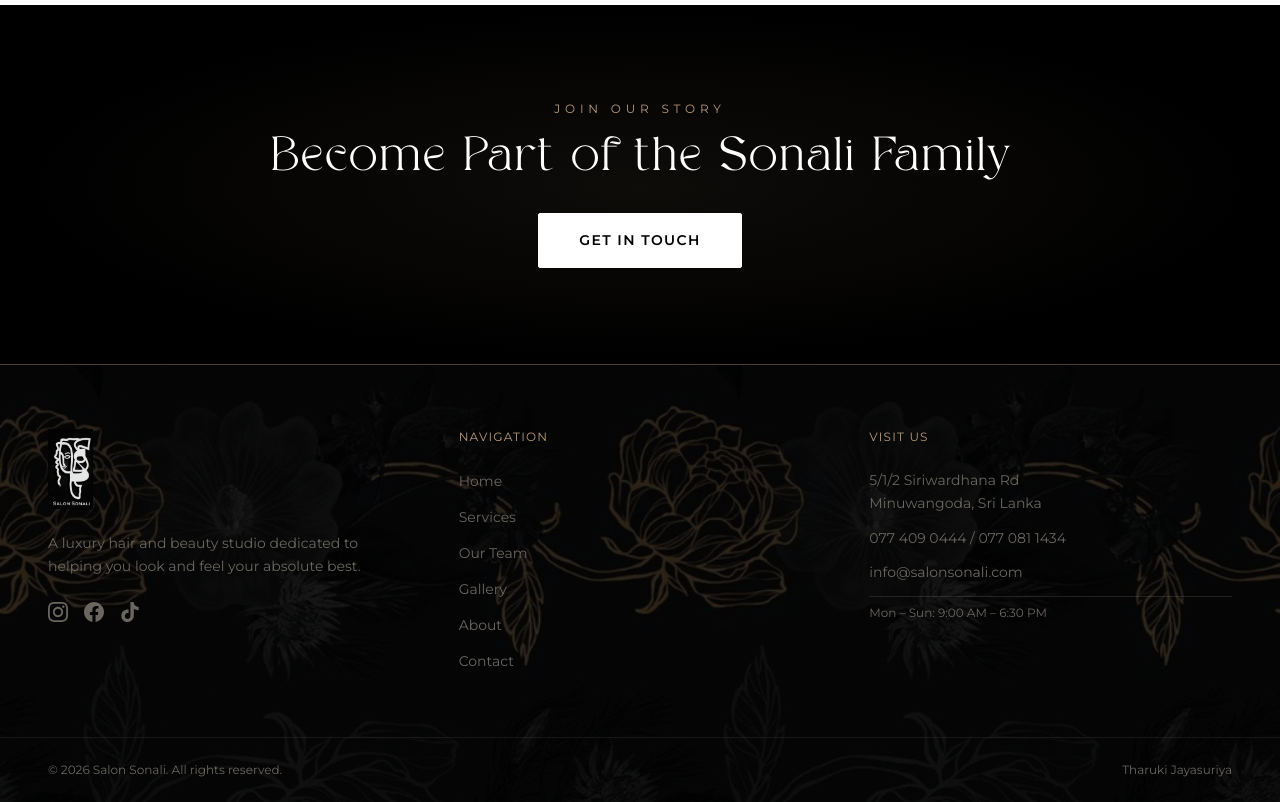
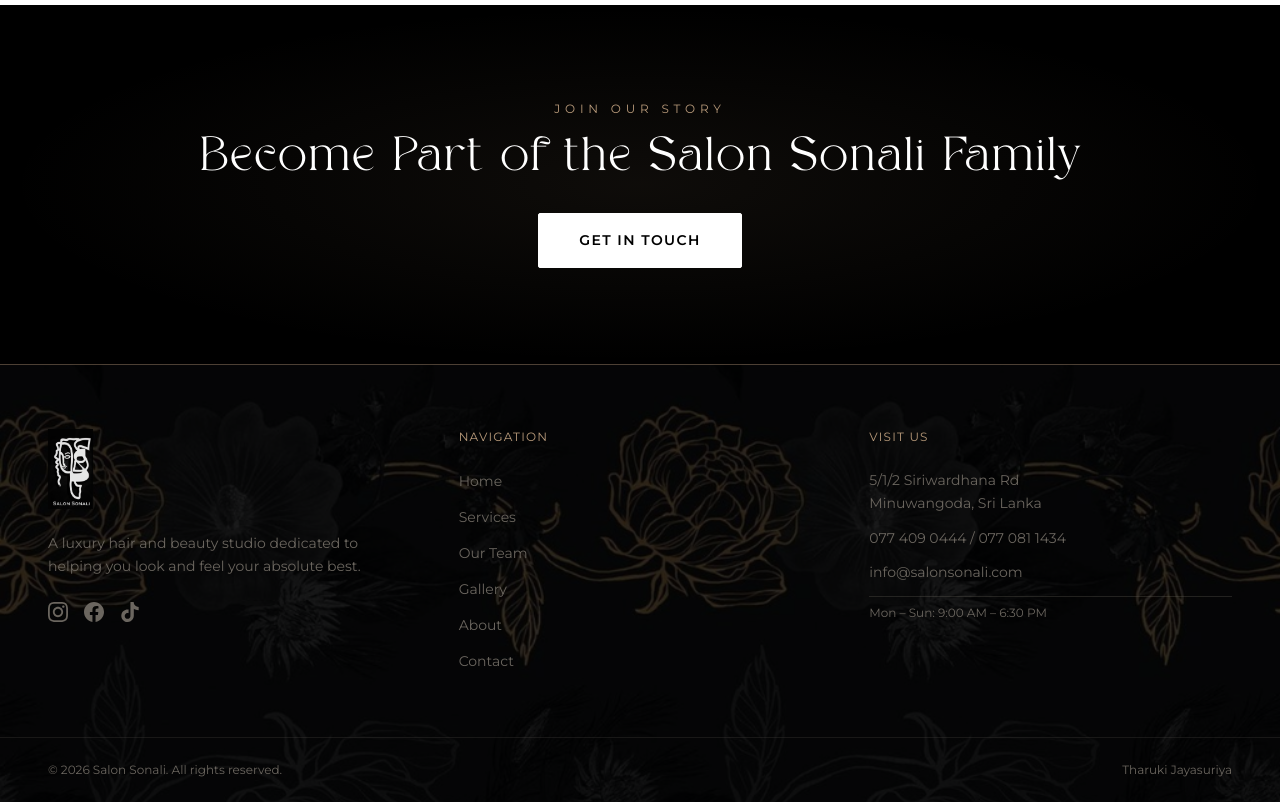
Before and after one commit to TJ-Sites/salon-sonali, a Next.js app: page /about in a window 1280 px wide. Shown: the part 2760-3562 px from the top of the page. Built offline with nearby package versions, Linux system fonts and the light colour scheme; a web font is replaced by a local one.

Commit message:
Update AboutPageClient.tsx

```diff
--- a/app/about/AboutPageClient.tsx
+++ b/app/about/AboutPageClient.tsx
@@ -131,7 +131,7 @@
         <div className="absolute inset-0" style={{ background: "radial-gradient(ellipse at 50% 50%, rgba(184,154,122,0.08) 0%, transparent 70%)" }} />
         <SectionReveal className="relative z-10">
           <p className="font-montserrat text-xs tracking-[0.4em] uppercase text-[#B89A7A] mb-4">Join Our Story</p>
-          <h2 className="font-playfair text-4xl lg:text-5xl text-[#FFFFFF] mb-8">Become Part of the Sonali Family</h2>
+          <h2 className="font-playfair text-4xl lg:text-5xl text-[#FFFFFF] mb-8">Become Part of the Salon Sonali Family</h2>
           <Link href="/contact" className="btn-primary">Get in Touch</Link>
         </SectionReveal>
       </section>
```
